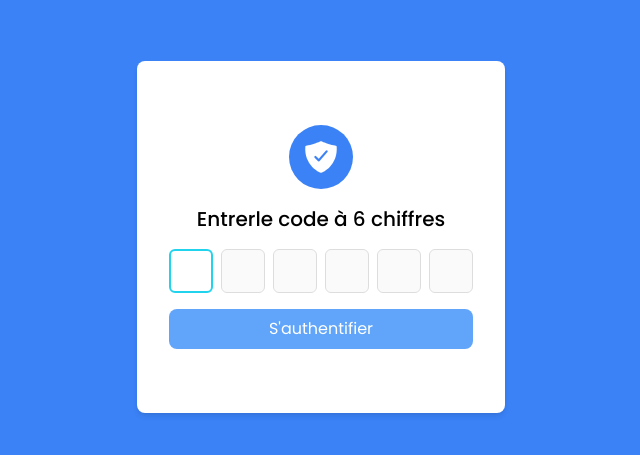
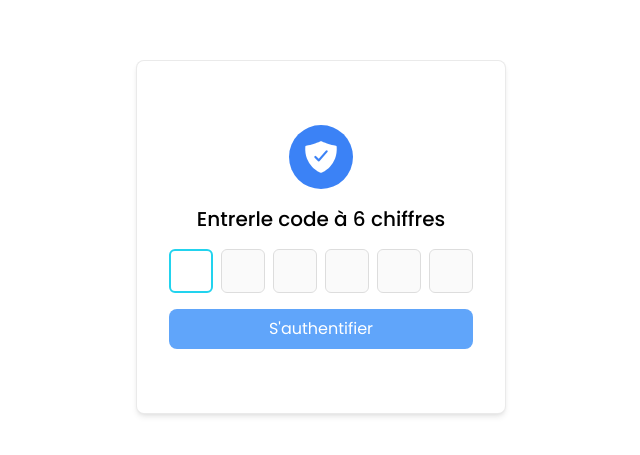
Before and after one commit to RomaricNadjire/2Auth, a website: page src/index.html in a window 1280 px wide. Shown: the part 163-618 px from the top of the page, without its empty margins (319-959 px from the left). Drawn offline with nearby package versions, Linux system fonts and the light colour scheme.

Commit message:
Changement de couleur

```diff
--- a/src/index.html
+++ b/src/index.html
@@ -11,8 +11,8 @@
     <link href="https://fonts.googleapis.com/css2?family=Poppins:ital,wght@0,100;0,200;0,300;0,400;0,500;0,600;0,700;0,800;0,900;1,100;1,200;1,300;1,400;1,500;1,600;1,700;1,800;1,900&display=swap" rel="stylesheet">
     <link rel="stylesheet" href="./output.css">
 </head>
-<body class="min-h-[100dvh] flex items-center justify-center bg-blue-500">
-    <div class="bg-white rounded-lg overflow-hidden px-8 py-16 shadow-md shadow-[#00000015] cont flex items-center justify-center flex-col gap-4">
+<body class="min-h-[100dvh] flex items-center justify-center">
+    <div class="bg-white rounded-lg overflow-hidden px-8 py-16 shadow-md shadow-[#00000015] cont flex items-center justify-center flex-col gap-4 border border-[#00000015] max-w-[96%]">
         <header class="h-16 w-16 bg-blue-500 text-white rounded-full flex items-center justify-center text-4xl">
             <ion-icon name="shield-checkmark"></ion-icon>
         </header>
--- a/src/script.js
+++ b/src/script.js
@@ -38,6 +38,7 @@ inputs.forEach((input, index) => {
         inputs.forEach(input => {
             if (input.value === '') {
                 tousNonNuls = false;
+                return;
             }
         });
 
```
Also changed, not shown: src/output.css.
